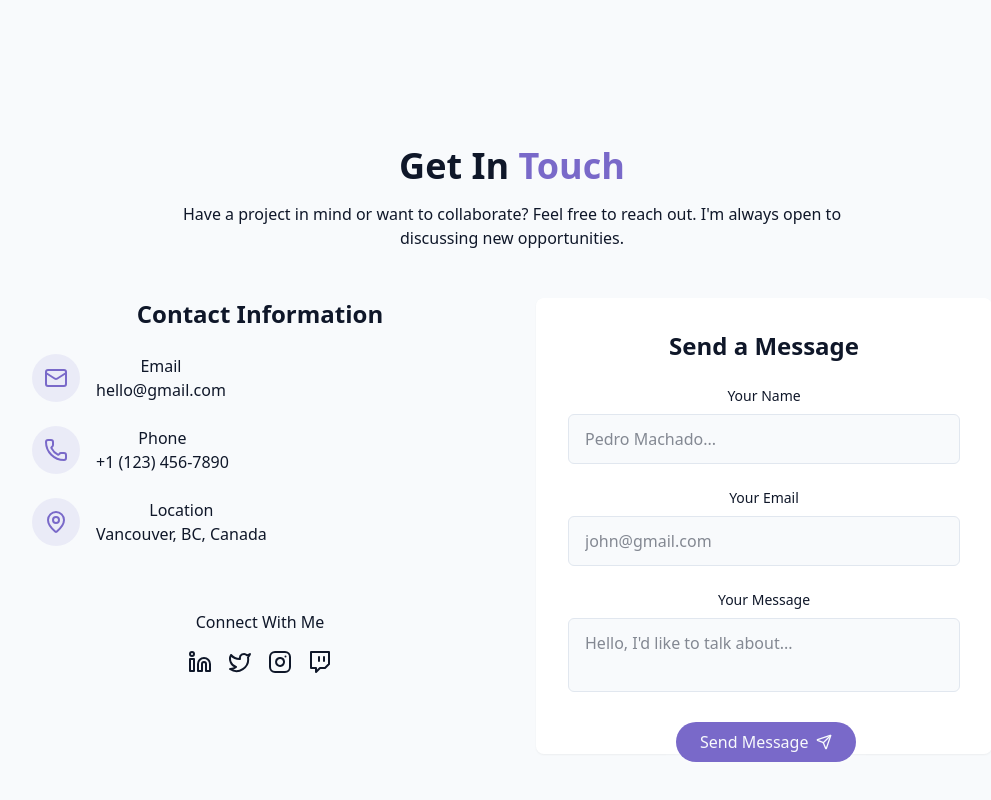
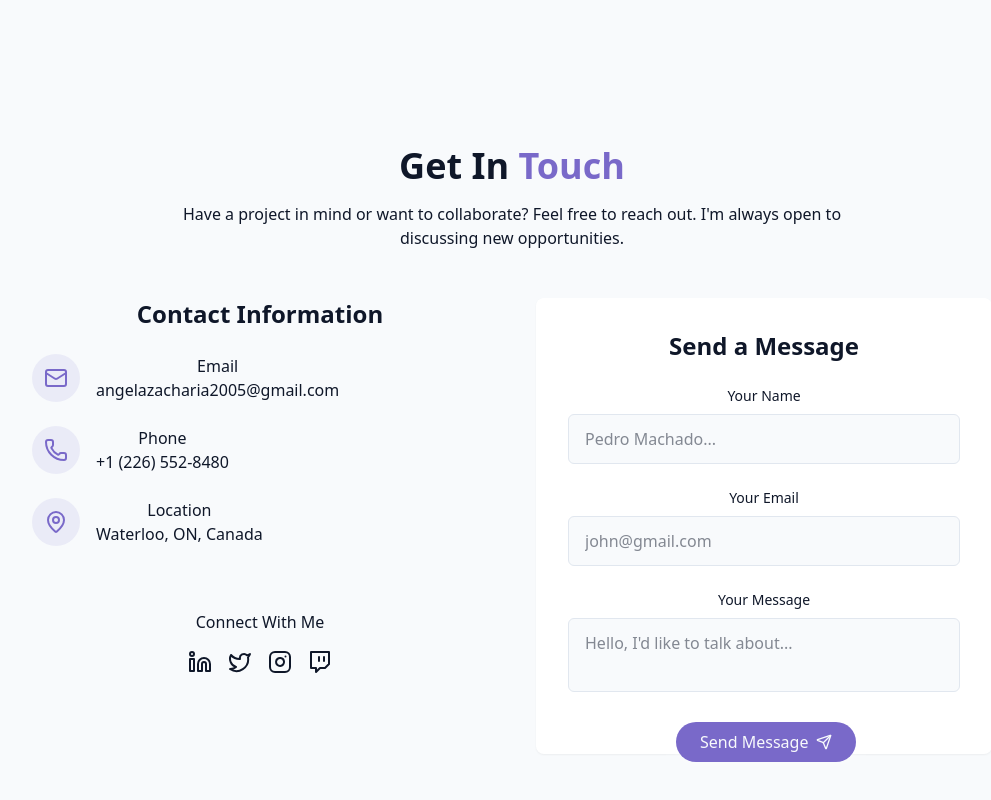
Before and after one commit to Angela-Zacharia/angela-zacharia, a React (Vite) app: page / in a window 1280 px wide. Shown: the part 2364-3164 px from the top of the page, without its empty margins (128-1119 px from the left). Built offline with nearby package versions, Linux system fonts and the light colour scheme.

Commit message:
correcting contact info

```diff
--- a/src/components/ContactSection.jsx
+++ b/src/components/ContactSection.jsx
@@ -54,10 +54,10 @@ export const ContactSection = () => {
                 <div>
                   <h4 className="font-medium">Email</h4>
                   <a
-                    href="mailto:hello@gmail.com"
+                    href="mailto:angelazacharia2005@gmail.com@gmail.com"
                     className="text-muted-foreground hover:text-primary transition-colors"
                   >
-                    hello@gmail.com
+                    angelazacharia2005@gmail.com
                   </a>
                 </div>
               </div>
@@ -69,10 +69,10 @@ export const ContactSection = () => {
                 <div>
                   <h4 className="font-medium">Phone</h4>
                   <a
-                    href="tel:+11234567890"
+                    href="tel:+12265528480"
                     className="text-muted-foreground hover:text-primary transition-colors"
                   >
-                    +1 (123) 456-7890
+                    +1 (226) 552-8480
                   </a>
                 </div>
               </div>
@@ -84,7 +84,7 @@ export const ContactSection = () => {
                 <div>
                   <h4 className="font-medium">Location</h4>
                   <p className="text-muted-foreground">
-                    Vancouver, BC, Canada
+                    Waterloo, ON, Canada
                   </p>
                 </div>
               </div>
```
